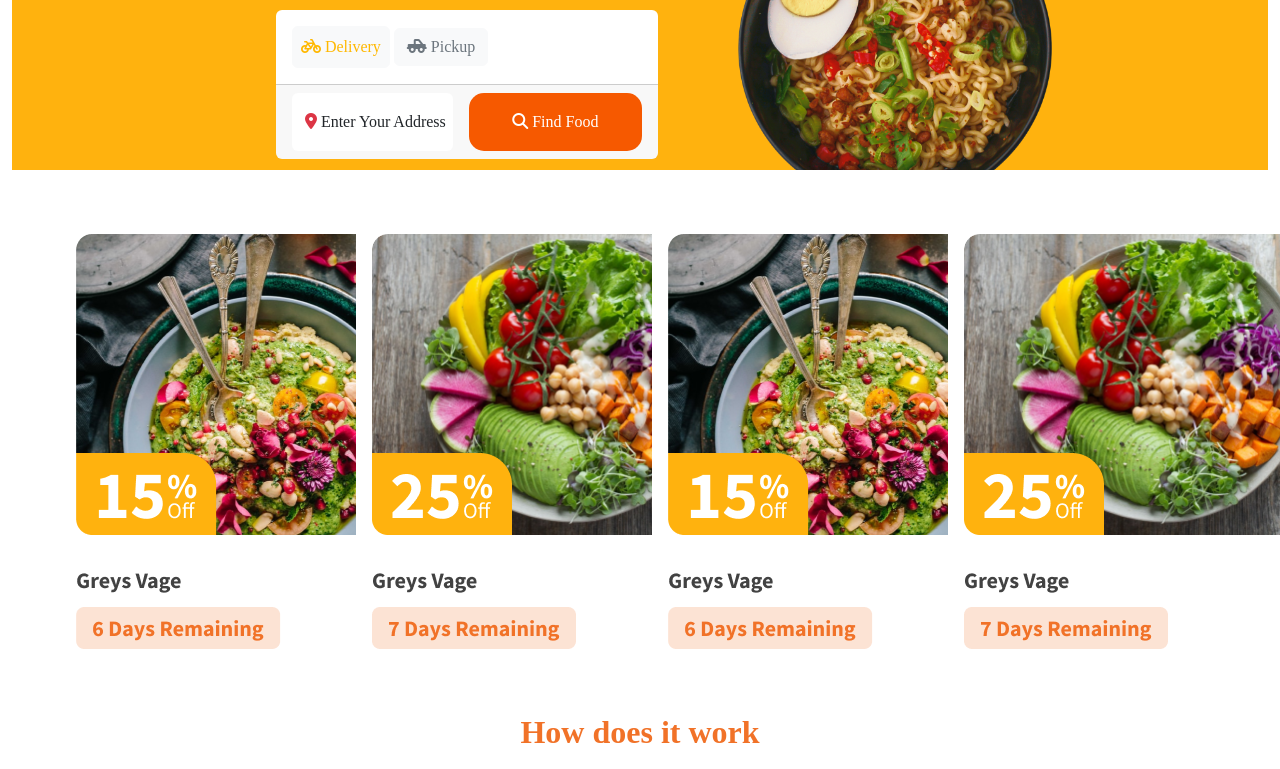
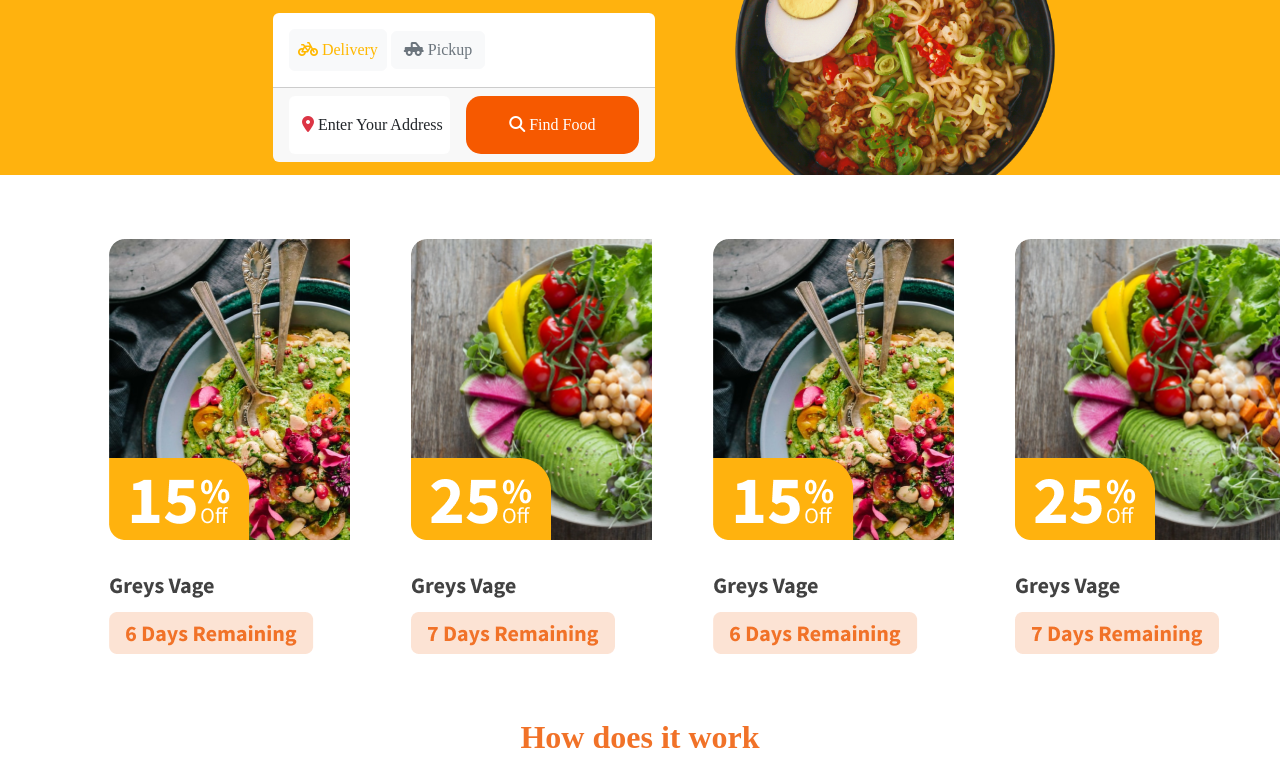
Before and after one commit to UrvishaVara/Food-Project, a plain HTML site: page index.html in a window 1280 px wide. Shown: the part 243-1012 px from the top of the page. Drawn offline with nearby package versions, Linux system fonts and the light colour scheme; files whose address does not match are found by name; a web font is replaced by a local one.

Commit message:
new changes in section

```diff
--- a/index.html
+++ b/index.html
@@ -14,7 +14,7 @@
 
 <body>
 
-    <div class="container-fluid">
+    <div class="food-project">
 
         <!-- navbar -->
 
@@ -55,7 +55,7 @@
                         <button type="button" class="btn btn-light text-secondary fw-medium"><i
                                 class="fa-solid fa-truck-pickup"></i>
                             Pickup</button>
-                    </div>
+                        </div>
                     <div class="card-footer d-flex gap-3">
                         <div class="input-group">
                             <div class="form-floating">
@@ -73,6 +73,7 @@
             </div>
             <img src="./Images/Image Base.png" alt="" class="w-25">
         </div>
+
 
         <!-- mid_section -->
 
--- a/style.css
+++ b/style.css
@@ -2,7 +2,10 @@
     font-family: Poppins;
     src: url(../fonts/Poppins-Regular.ttf)
 }
-
+body{
+    margin: 0;
+    padding: 0;
+}
 * {
     box-sizing: border-box;
     margin: 0;
@@ -35,6 +38,9 @@ h1 {
     border: none;
     border-radius: 15px;
     width: 100%;
+}
+.food_offer img{
+    margin-left: 45px;
 }
 
 .food_offer .img:hover {
```
